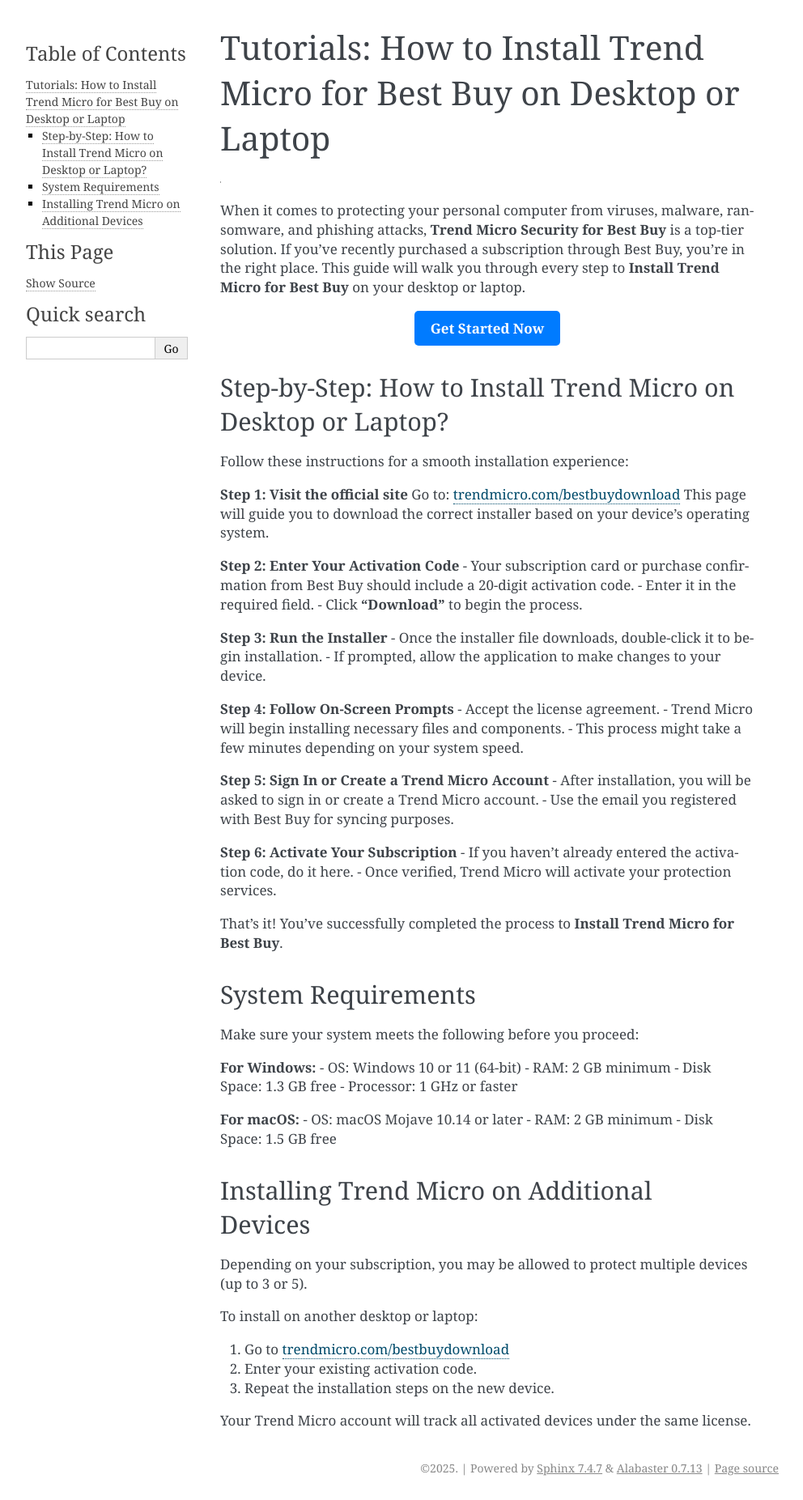
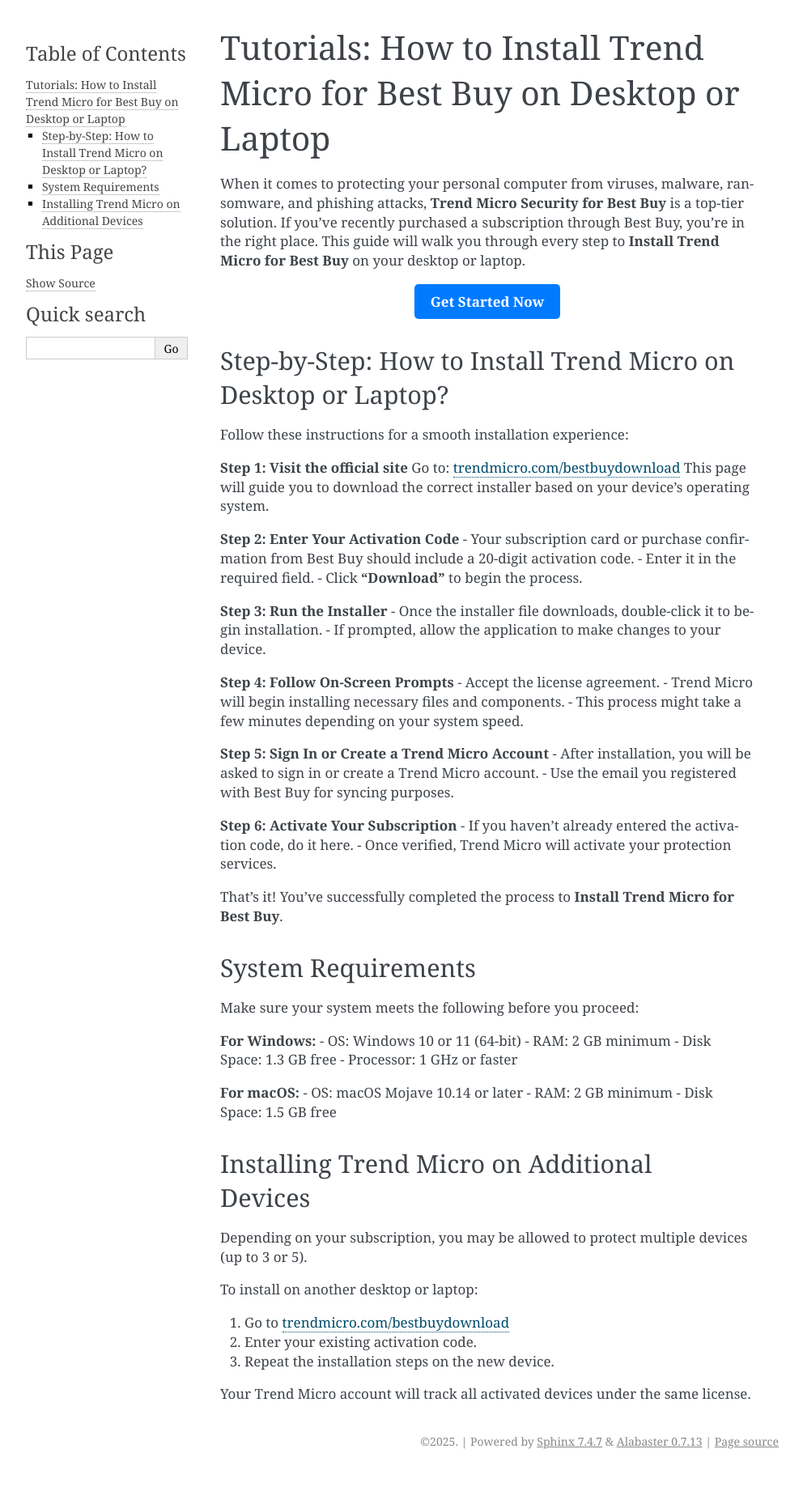
Before and after one commit to dietrichschwanitz/microbest, a Sphinx documentation site: the page built from docs/index.rst, in a window 1280 px wide. Shown: the whole page at 81% size, without its empty margins (148-1140 px from the left). Built offline with Sphinx 7.4.7, drawn with Linux system fonts in a browser that asks for light colours; after the commit the page ends 1820 px from its top, so only the background shows below that.

Commit message:
Update index.rst

```diff
--- a/docs/index.rst
+++ b/docs/index.rst
@@ -1,11 +1,5 @@
 Tutorials: How to Install Trend Micro for Best Buy on Desktop or Laptop
 ==========================================================================================
-
-.. raw:: html
-
-    <a href="#">
-        <img src="_static/Get-Started-Button.png" alt="" width="1" height="2">
-    </a>
 
 When it comes to protecting your personal computer from viruses, malware, ransomware, and phishing attacks, **Trend Micro Security for Best Buy** is a top-tier solution. If you've recently purchased a subscription through Best Buy, you're in the right place. This guide will walk you through every step to **Install Trend Micro for Best Buy** on your desktop or laptop.
 
```
